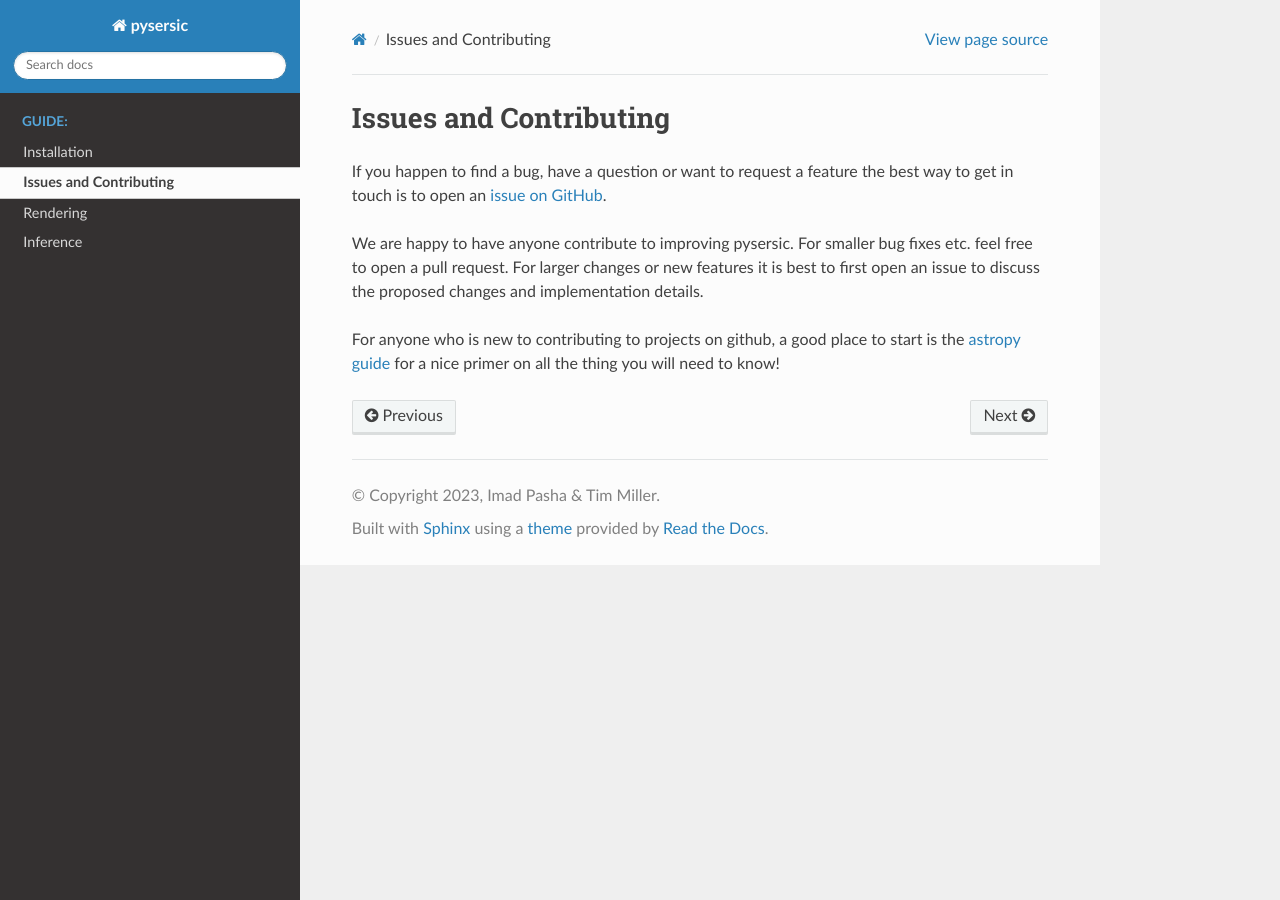
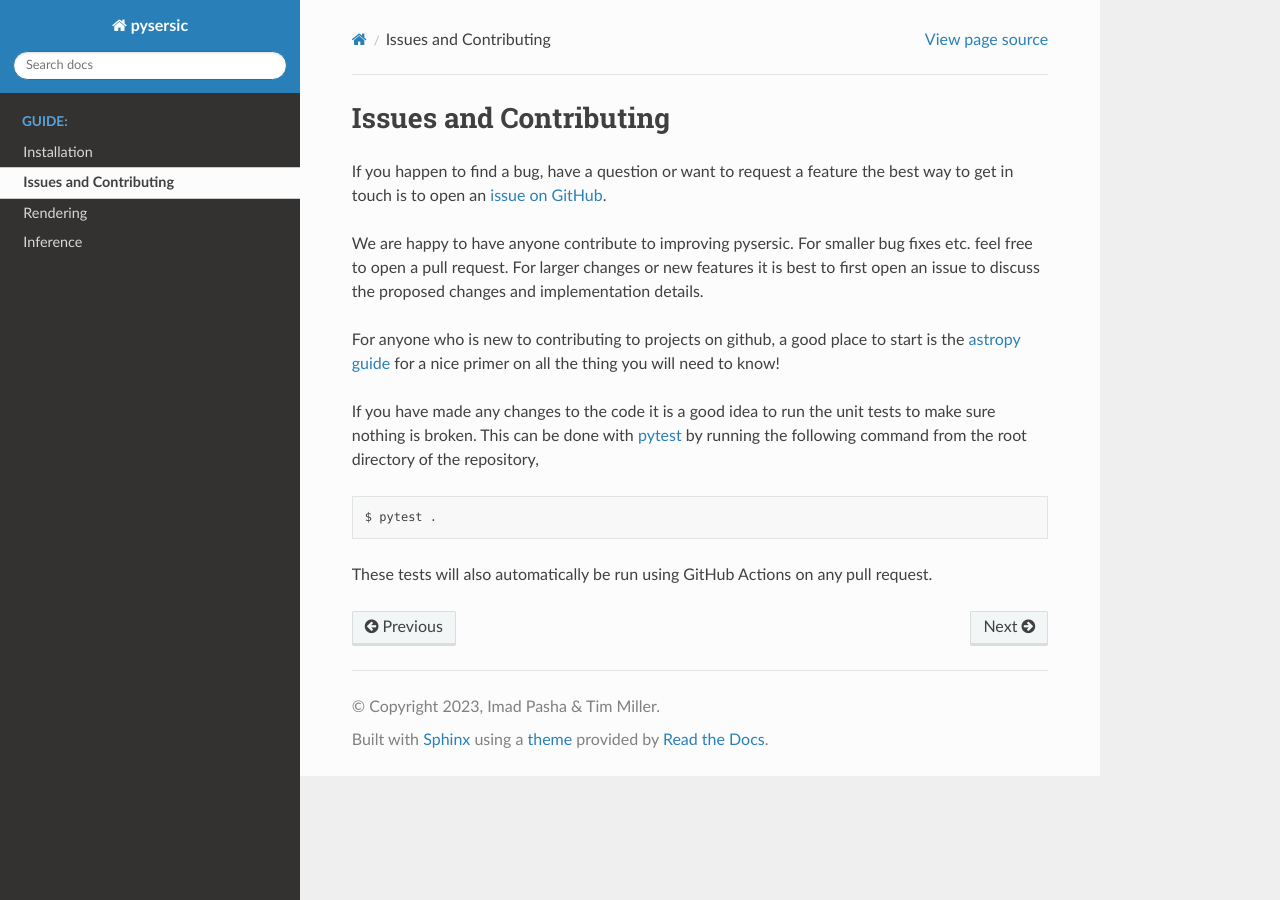
Before and after one commit to pysersic/pysersic, a Sphinx documentation site: the page built from docs/source/issues.rst, in a window 1280 px wide. Built offline with Sphinx 7.4.7 and the Read the Docs theme 2.0.0, drawn with Linux system fonts in a browser that asks for light colours; pages that are not in the unit, such as notebooks, are missing from menus.

Commit message:
Mention pytest in readme and docs

```diff
--- a/docs/source/issues.rst
+++ b/docs/source/issues.rst
@@ -6,3 +6,12 @@ If you happen to find a bug, have a question or want to request a feature the be
 We are happy to have anyone contribute to improving pysersic. For smaller bug fixes etc. feel free to open a pull request. For larger changes or new features it is best to first open an issue to discuss the proposed changes and implementation details.
 
 For anyone who is new to contributing to projects on github, a good place to start is the `astropy guide <https://docs.astropy.org/en/stable/development/workflow/development_workflow.html>`_ for a nice primer on all the thing you will need to know!
+
+If you have made any changes to the code it is a good idea to run the unit tests to make sure nothing is broken. This can be done with `pytest <https://github.com/pytest-dev/pytest>`_ by running the following command from the root directory of the repository,
+
+
+.. code-block:: bash
+
+    $ pytest .
+
+These tests will also automatically be run using GitHub Actions on any pull request.
```
Also changed, not shown: README.md (+6 -0 lines), docs/source/install.rst (+7 -0 lines).
